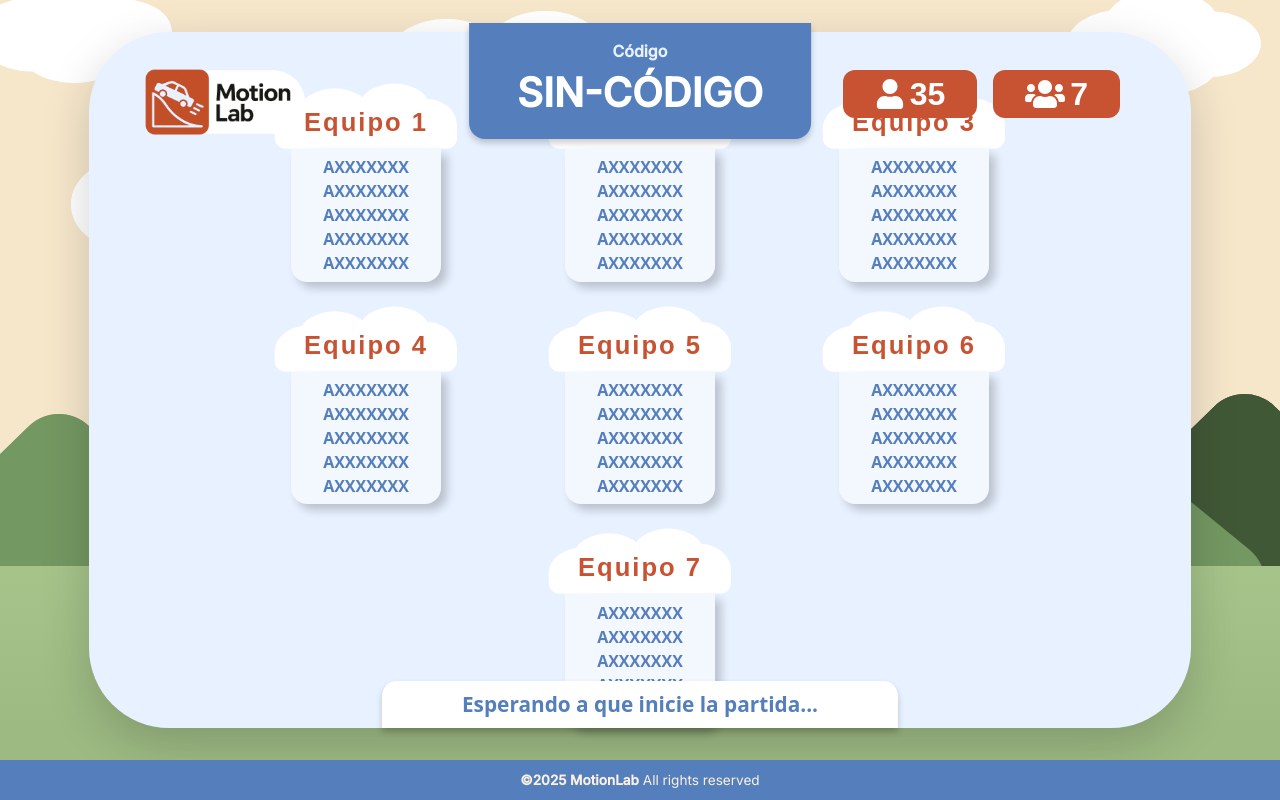
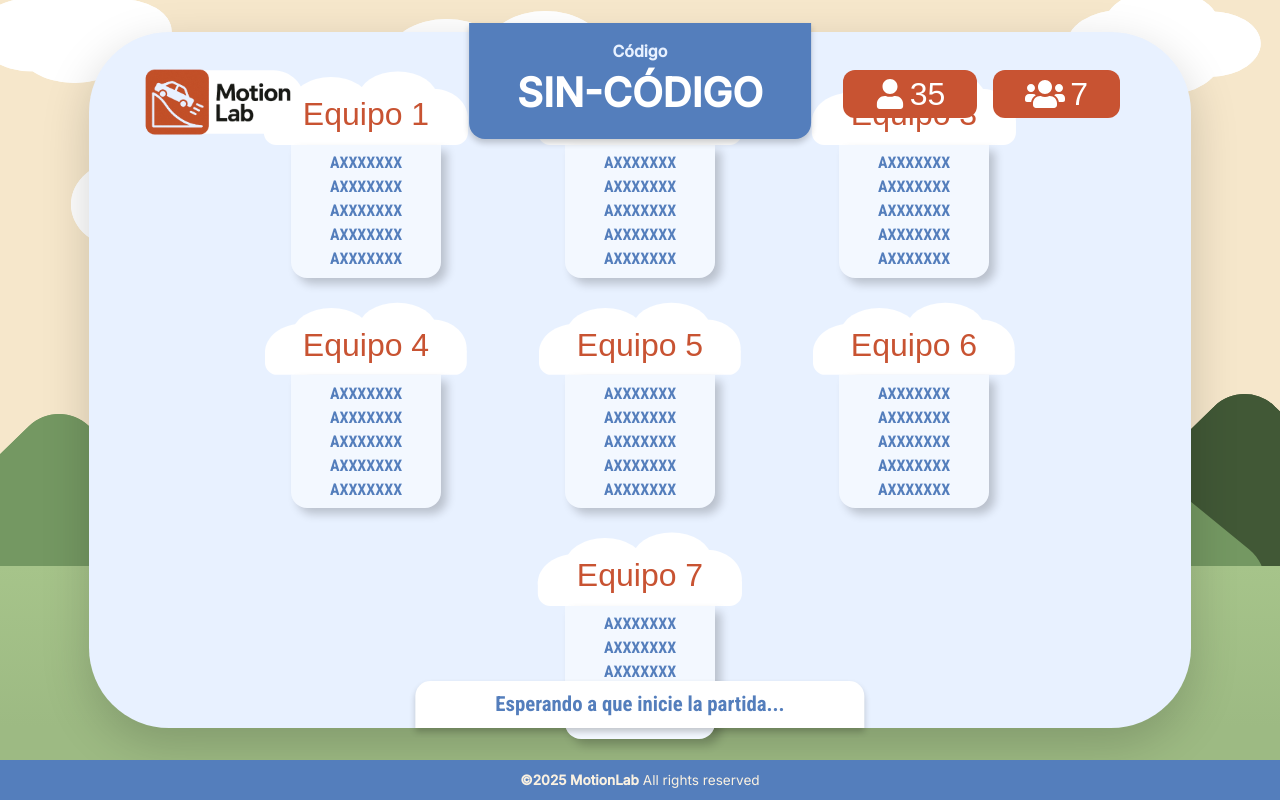
Before and after one commit to KimberlyMarquez/motionlab-frontend, a React (Vite) app in the folder motionlab-frontend/: page /lobby in a window 1280 px wide. Built offline with nearby package versions, Linux system fonts and the light colour scheme; a web font is replaced by a local one.

Commit message:
hice commit pages

```diff
--- a/motionlab-frontend/src/pages/pages.css
+++ b/motionlab-frontend/src/pages/pages.css
@@ -1,10 +1,3 @@
-html, body {
-  height: 100%;
-  margin: 0;
-  padding: 0;
-  overflow-x: hidden;
-}
-
 .background-container {
     background-image: url('/background.svg');
     background-size: cover;
@@ -59,6 +52,7 @@ margin: 0 auto;
     border-radius: 15px 15px 0 0;
     font-weight: bold;
     font-size: 1.3rem;
+    font-family: 'Roboto Condensed', sans-serif;
     padding: 0.5rem 5rem;
     box-shadow: 0 4px 6px rgba(0, 0, 0, 0.2);
     position: absolute;
@@ -101,11 +95,9 @@ margin: 0 auto;
     border-radius: 12px 12px 0 0;
     width: 250px;
     padding: 1.5rem 1.5rem 0.7rem;
-  font-weight: bold;
-  font-size: 1.6rem;
+    font-size: 2rem;
     font-family: "Jersey 20", sans-serif;
     margin-bottom: 0;
-  letter-spacing: 2px;
   }
 
   .integrantes-list {
@@ -122,6 +114,7 @@ margin: 0 auto;
     font-weight: bold;
     font-size: 1rem;
     margin: 0;
+    font-family: 'Roboto Condensed', sans-serif;
   }
 
   .info-icons {
@@ -140,7 +133,6 @@ margin: 0 auto;
     color: white;
     padding: 0rem 2rem;
     border-radius: 12px;
-  font-weight: bold;
   }
 
   .icon-text {
```
Lines whose indentation alone changed are shown as unchanged.
